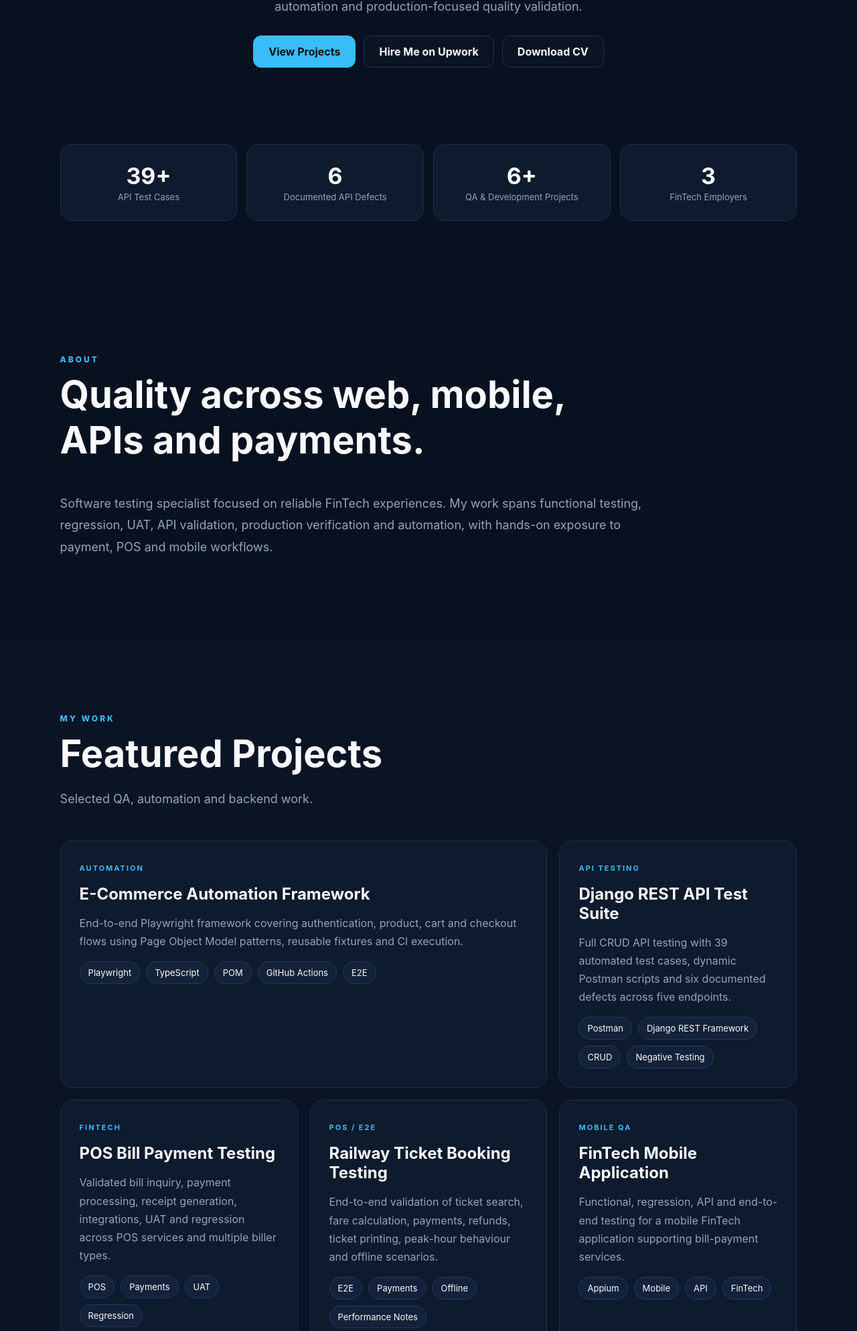
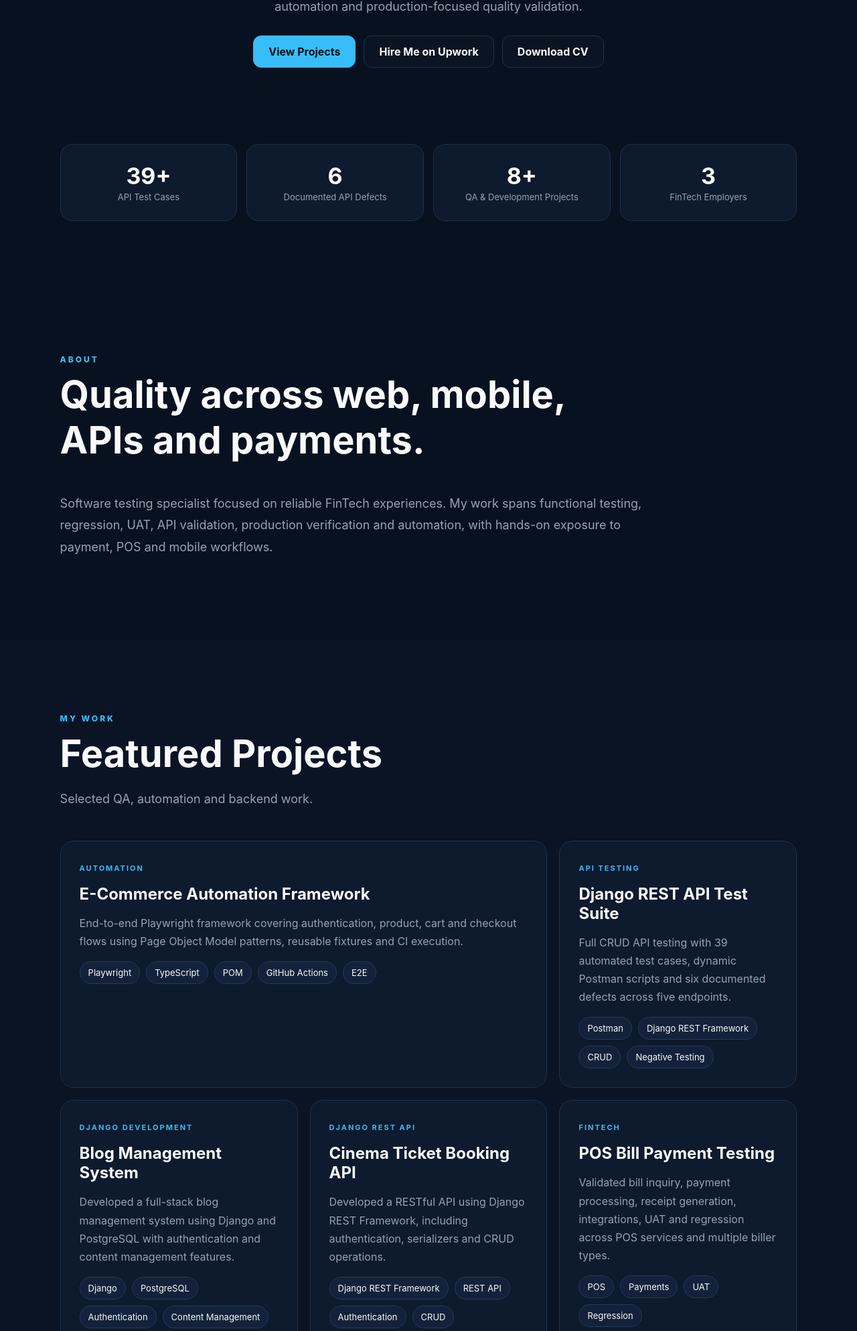
Before and after one commit to yehiaelkashif/yehia-qa-portfolio, a Django app: page / in a window 1280 px wide. Shown: the part 522-2509 px from the top of the page at 67% size. Run offline with Django 5.2, Linux system fonts and the light colour scheme.

Commit message:
Add Django projects from CV

```diff
--- a/templates/home.html
+++ b/templates/home.html
@@ -38,7 +38,7 @@
   <section class="stats">
     <div><strong>39+</strong><span>API Test Cases</span></div>
     <div><strong>6</strong><span>Documented API Defects</span></div>
-    <div><strong>6+</strong><span>QA &amp; Development Projects</span></div>
+    <div><strong>8+</strong><span>QA &amp; Development Projects</span></div>
     <div><strong>3</strong><span>FinTech Employers</span></div>
   </section>
 
@@ -69,6 +69,20 @@
         <h3>Django REST API Test Suite</h3>
         <p>Full CRUD API testing with 39 automated test cases, dynamic Postman scripts and six documented defects across five endpoints.</p>
         <div class="tags"><i>Postman</i><i>Django REST Framework</i><i>CRUD</i><i>Negative Testing</i></div>
+      </article>
+
+      <article class="card">
+        <b>DJANGO DEVELOPMENT</b>
+        <h3>Blog Management System</h3>
+        <p>Developed a full-stack blog management system using Django and PostgreSQL with authentication and content management features.</p>
+        <div class="tags"><i>Django</i><i>PostgreSQL</i><i>Authentication</i><i>Content Management</i></div>
+      </article>
+
+      <article class="card">
+        <b>DJANGO REST API</b>
+        <h3>Cinema Ticket Booking API</h3>
+        <p>Developed a RESTful API using Django REST Framework, including authentication, serializers and CRUD operations.</p>
+        <div class="tags"><i>Django REST Framework</i><i>REST API</i><i>Authentication</i><i>CRUD</i></div>
       </article>
 
       <article class="card">
```
